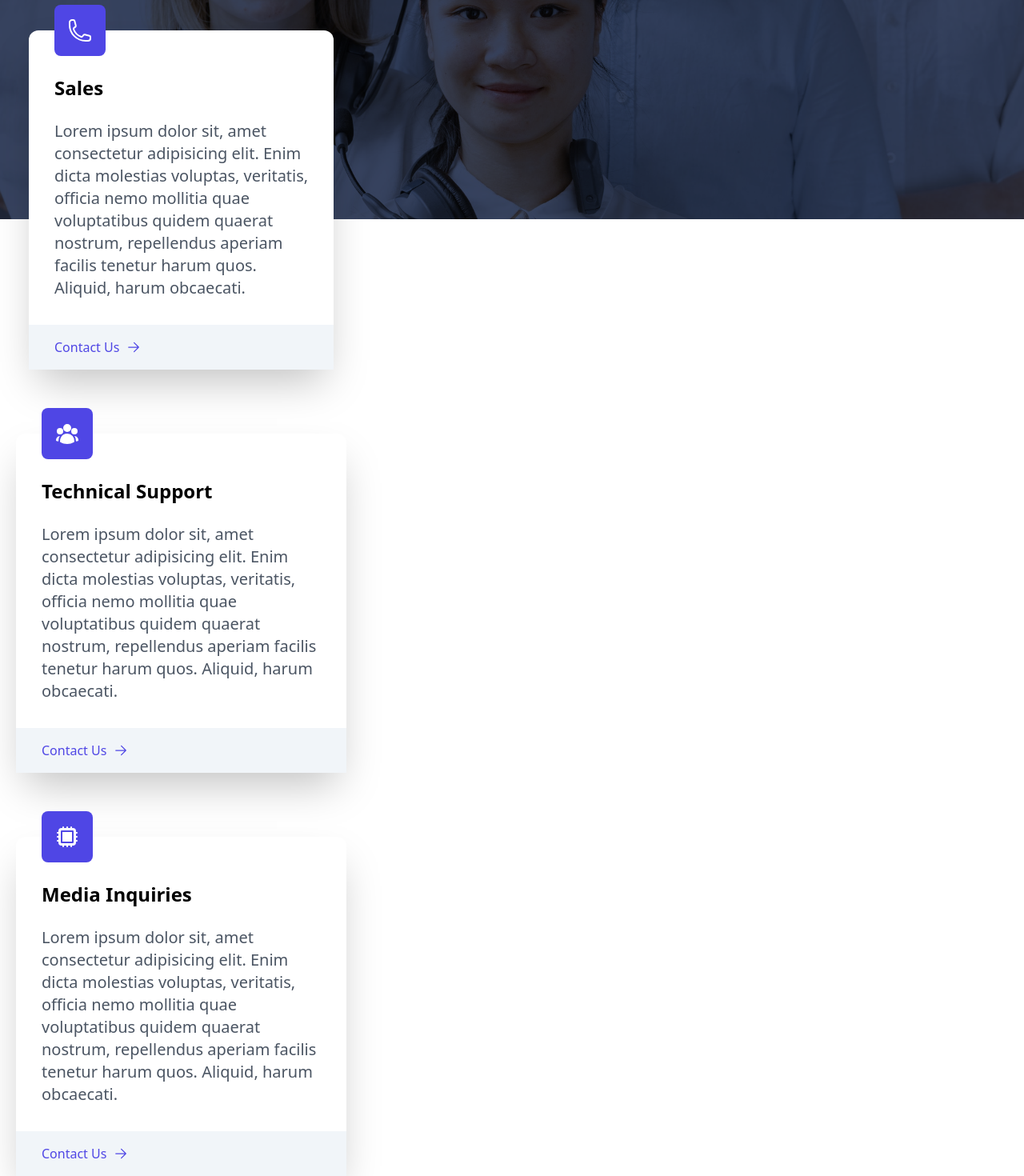
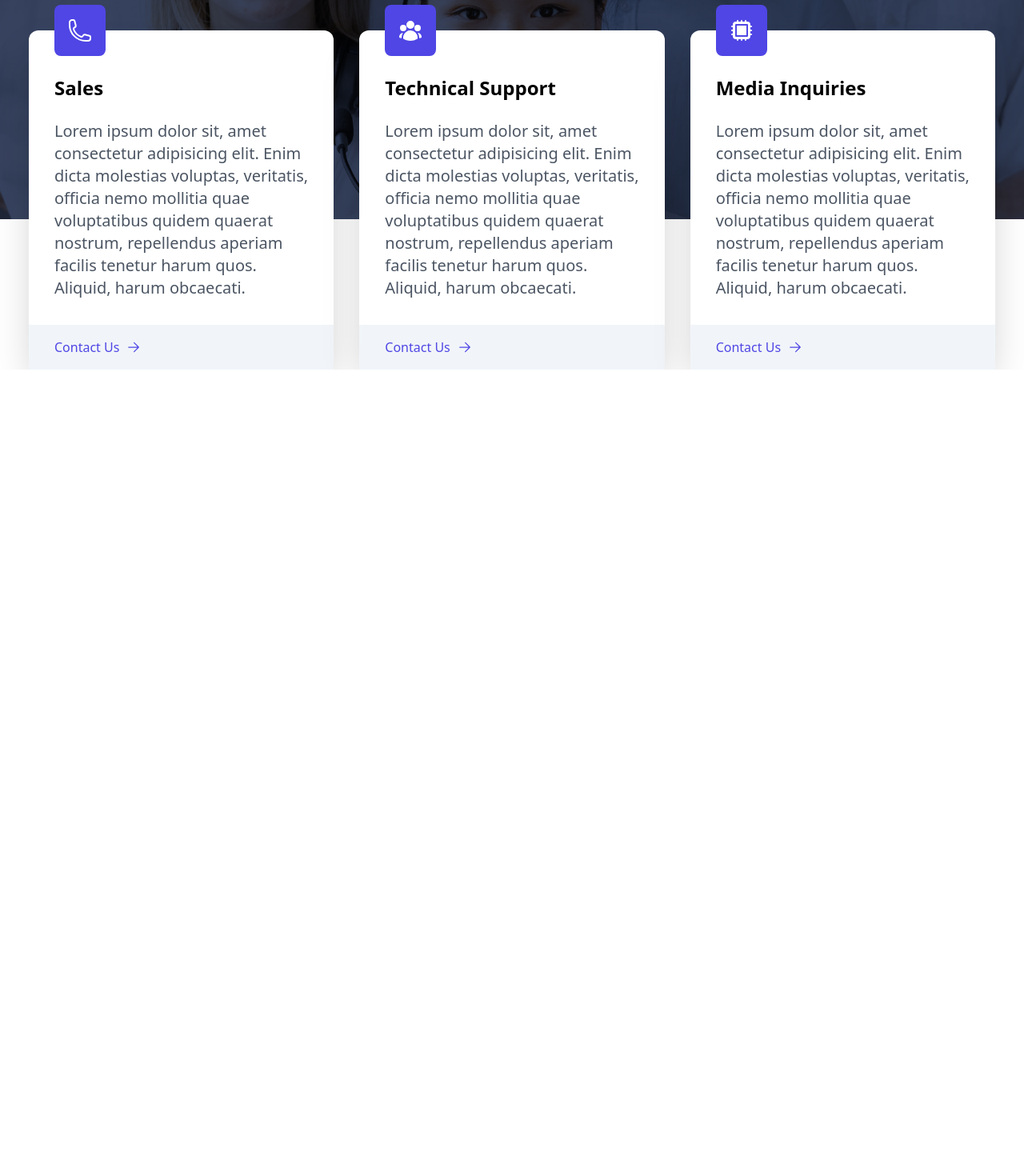
Before and after one commit to MartinMSalas/Tailwind_App_01, a React (Create React App) app in the folder app01/: page / in a window 1280 px wide. Shown: the part 1844-3314 px from the top of the page at 80% size. After the commit the page ends 2306 px from the top, so only its background shows below. Built offline with nearby package versions, Linux system fonts and the light colour scheme.

Commit message:
solve support grid error

```diff
--- a/app01/src/components/Support.jsx
+++ b/app01/src/components/Support.jsx
@@ -28,8 +28,7 @@ const Support = () => {
               <p className="flex items-center text-indigo-600">Contact Us <ArrowSmallRightIcon className="w-5 ml-2"></ArrowSmallRightIcon></p>
             </div>
           </div>
-        </div>
-        <div className="grid grid-cols-1 lg:grid-cols-3 relative gapx-x-8 gap-y-16 pt-12 sm:pt-20 text-black">
+
           <div className="bg-white rounded-xl shadow-2xl">
             <div className="p-8">
               <UserGroupIcon className="w-16 p-4 bg-indigo-600 text-white rounded-lg mt-[-4rem]"> </UserGroupIcon>
@@ -40,8 +39,7 @@ const Support = () => {
               <p className="flex items-center text-indigo-600">Contact Us <ArrowSmallRightIcon className="w-5 ml-2"></ArrowSmallRightIcon></p>
             </div>
           </div>
-        </div>
-        <div className="grid grid-cols-1 lg:grid-cols-3 relative gapx-x-8 gap-y-16 pt-12 sm:pt-20 text-black">
+
           <div className="bg-white rounded-xl shadow-2xl">
             <div className="p-8">
               <CpuChipIcon className="w-16 p-4 bg-indigo-600 text-white rounded-lg mt-[-4rem]"> </CpuChipIcon>
```
